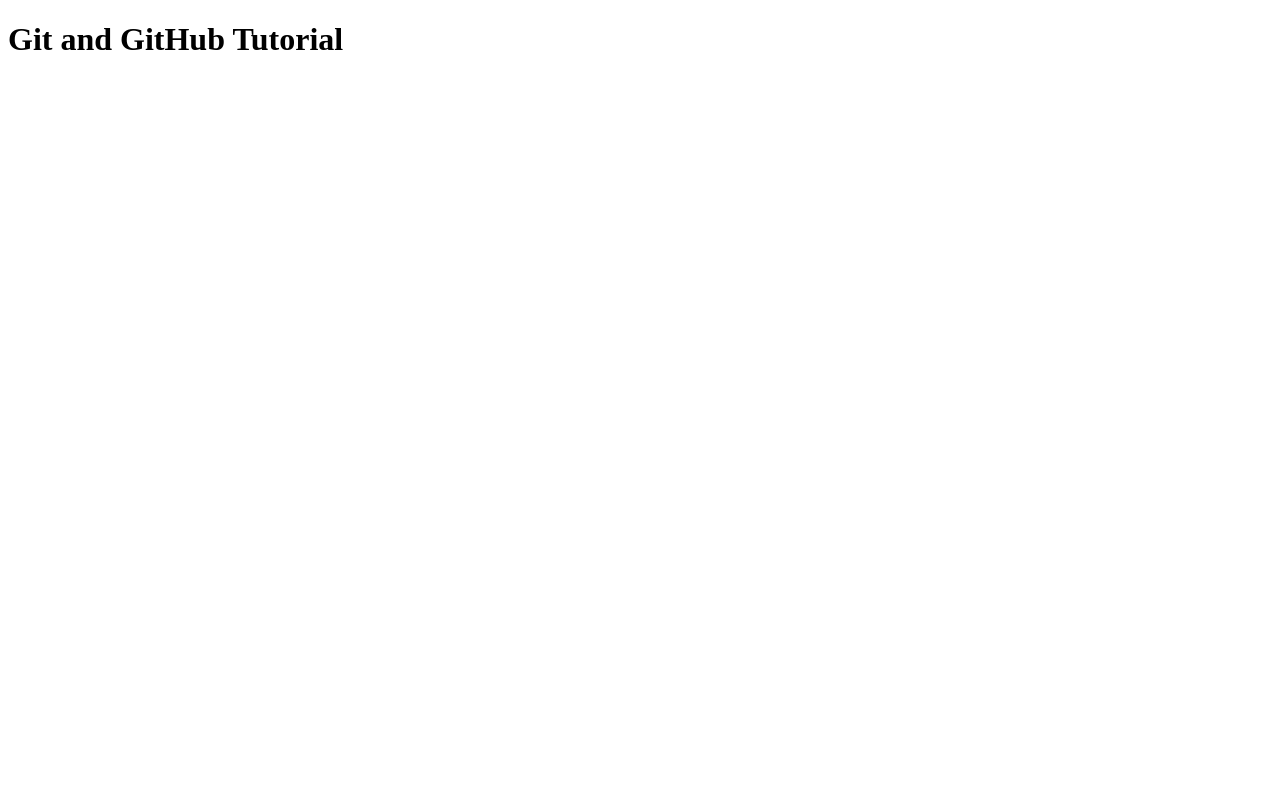
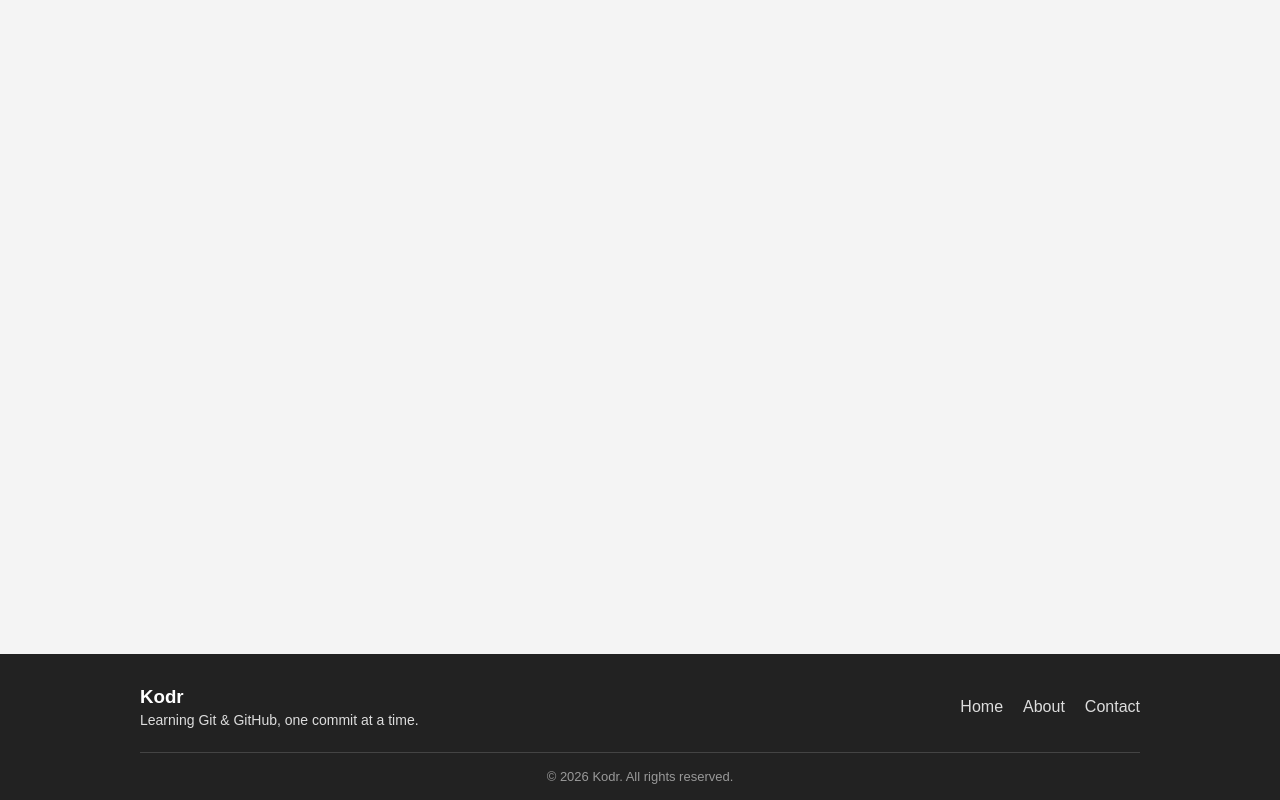
Before and after one commit to ShreyaNP544/kodr_git_github, a plain HTML site: page index.html in a window 1280 px wide. Drawn offline with Linux system fonts and the light colour scheme.

Commit message:
footer created

```diff
--- a/index.html
+++ b/index.html
@@ -4,10 +4,26 @@
     <meta charset="UTF-8">
     <meta name="viewport" content="width=device-width, initial-scale=1.0">
     <title>Document</title>
+    <link rel="stylesheet" href="style.css">
 </head>
 <body>
 
-    <h1>Git and GitHub Tutorial</h1>
+    <main></main>
+
+    <footer class="site-footer">
+        <div class="footer-content">
+            <div class="footer-brand">
+                <h3>Kodr</h3>
+                <p>Learning Git &amp; GitHub, one commit at a time.</p>
+            </div>
+            <ul class="footer-links">
+                <li><a href="#">Home</a></li>
+                <li><a href="#">About</a></li>
+                <li><a href="#">Contact</a></li>
+            </ul>
+        </div>
+        <p class="footer-copy">&copy; 2026 Kodr. All rights reserved.</p>
+    </footer>
 
 </body>
 </html>
--- a/style.css
+++ b/style.css
@@ -4,3 +4,67 @@
     font-family: Arial, sans-serif;
     background-color: #f4f4f4;
 }
+
+body {
+    display: flex;
+    flex-direction: column;
+    min-height: 100vh;
+}
+
+main {
+    flex: 1;
+}
+
+.site-footer {
+    background-color: #222;
+    color: #ddd;
+    padding: 32px 16px 16px;
+}
+
+.footer-content {
+    max-width: 1000px;
+    margin: 0 auto;
+    display: flex;
+    flex-wrap: wrap;
+    justify-content: space-between;
+    align-items: center;
+    gap: 16px;
+}
+
+.footer-brand h3 {
+    margin: 0 0 4px;
+    color: #fff;
+}
+
+.footer-brand p {
+    margin: 0;
+    font-size: 14px;
+}
+
+.footer-links {
+    list-style: none;
+    margin: 0;
+    padding: 0;
+    display: flex;
+    gap: 20px;
+}
+
+.footer-links a {
+    color: #ddd;
+    text-decoration: none;
+}
+
+.footer-links a:hover {
+    color: #fff;
+    text-decoration: underline;
+}
+
+.footer-copy {
+    max-width: 1000px;
+    margin: 24px auto 0;
+    padding-top: 16px;
+    border-top: 1px solid #444;
+    text-align: center;
+    font-size: 13px;
+    color: #999;
+}
```
